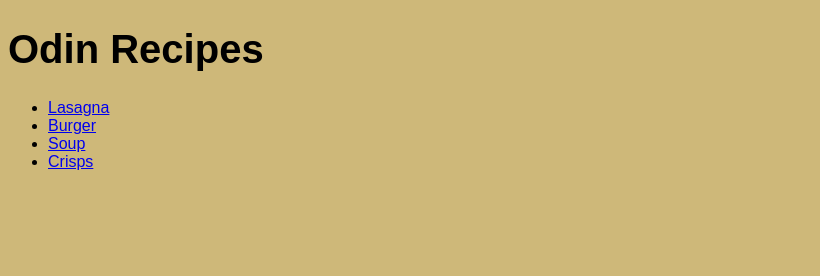
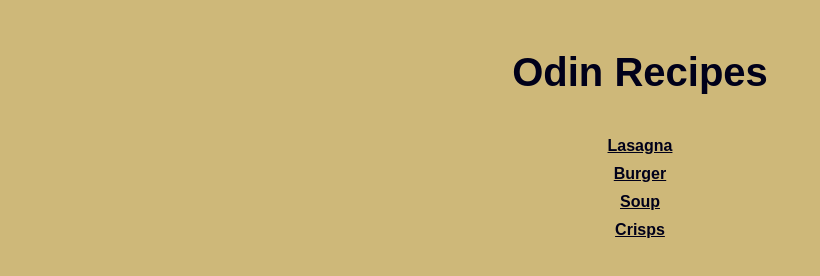
Before and after one commit to ben-d-g/odin-recipes, a plain HTML site: page index.html in a window 1280 px wide. Shown: the whole page, without its empty margins (0-820 px from the left). Drawn offline with Linux system fonts and the light colour scheme.

Commit message:
Removed list decoration, changed font colours, changed link decoration.

```diff
--- a/styles.css
+++ b/styles.css
@@ -1,6 +1,9 @@
 *{
     background-color: rgb(206, 184, 121);
     font-family: Arial, Helvetica, sans-serif;
+    text-align: center;
+    color: #00001a;
+    padding: 5px;
 }
 
 h1{
@@ -19,12 +22,28 @@ p{
     font-size: 20px;
 }
 
+ul{
+    list-style-type: none;
+}
+
+a:link{
+    font-weight: bold;
+    text-decoration: underline;
+    color: #00001a;
+}
+
+a:hover{
+    font-weight: bold;
+    color: #00001a;
+    text-decoration: none;
+}
+
 .ingredients li{
     font-size: 20px;
 }
 
 #warning{
-    color: red;
+    color: rgb(143, 0, 0);
 }
 
 .nonVegan{
```
